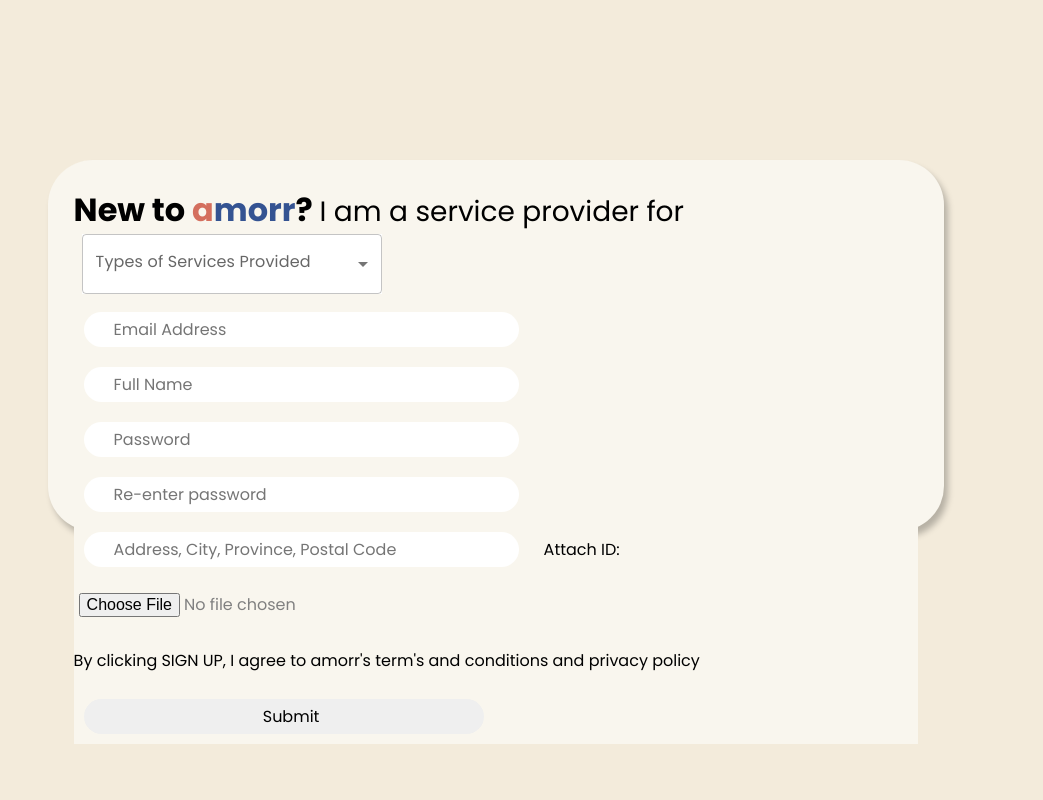
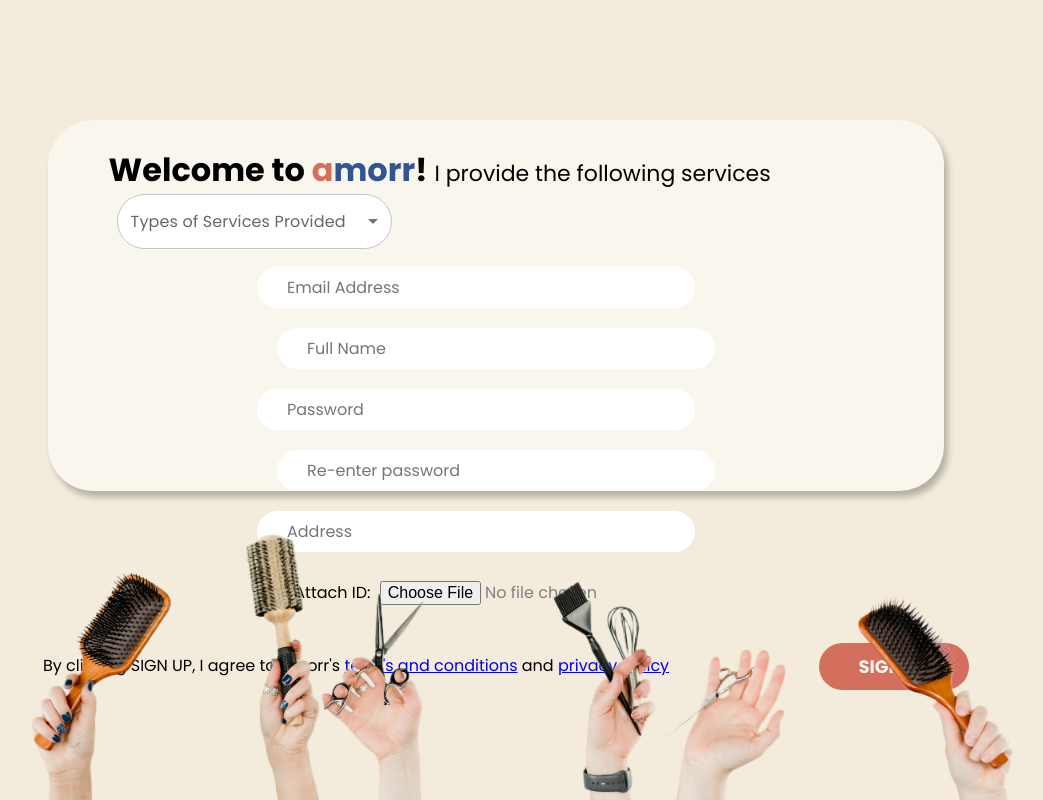
Before and after one commit to serhatgktp/amorr, a React (Create React App) app in the folder frontend/: page / in a window 1280 px wide. Shown: the whole page, without its empty margins (144-1187 px from the left). Built offline with nearby package versions, Linux system fonts and the light colour scheme.

Commit message:
centered everything and aligned multi selector

```diff
--- a/frontend/package.json
+++ b/frontend/package.json
@@ -6,6 +6,7 @@
   "dependencies": {
     "@emotion/react": "^11.9.0",
     "@emotion/styled": "^11.8.1",
+    "@material-ui/styles": "^4.11.5",
     "@mui/icons-material": "^5.8.2",
     "@mui/material": "^5.8.2",
     "@mui/styles": "^5.8.0",
--- a/frontend/src/components/service_provider_registration/service_provider_registration.jsx
+++ b/frontend/src/components/service_provider_registration/service_provider_registration.jsx
@@ -9,6 +9,8 @@ import FormControl from '@mui/material/FormControl';
 import ListItemText from '@mui/material/ListItemText';
 import Select from '@mui/material/Select';
 import Checkbox from '@mui/material/Checkbox';
+import { MuiThemeProvider, createTheme } from '@mui/material/styles';
+import { red } from '@mui/material/colors';
 
 const ITEM_HEIGHT = 45;
 const ITEM_PADDING_TOP = 8;
@@ -45,15 +47,15 @@ const ServiceProviderRegistration = () => {
       );
     };
 
+    return(
+        <body>
 
-
-    return(
-        <main className="registration">
+        <div className="registration">
           <form>
-                <div><span className="newTo">New to <font color="#d46f5e">a</font><font color="#345392">morr</font>? </span>
-                <span>I am a service provider for</span>
+              <div className="heading"><span className="newTo">Welcome to <font color="#d46f5e">a</font><font color="#345392">morr</font>! </span>
+                <span className="provide">I provide the following services</span>
                 <span className="selector">
-                    <FormControl sx={{ m: 1, width: 300, backgroundColor: 'white', marginTop: 0}}>
+                    <FormControl sx={{ m: 1, width: 275, backgroundColor: 'white', marginTop: 0, borderRadius: 10, pt: 0}}>
                         <InputLabel id="services-checkbox-label"><font family='Poppins'>Types of Services Provided</font></InputLabel>
                         <Select
                         labelId="services-checkbox-label"
@@ -63,12 +65,12 @@ const ServiceProviderRegistration = () => {
                         onChange={handleChange}
 
                         // temporary workaround weird bug where dropdown label is not spaced properly
-                        input={<OutlinedInput label="ListServices"/>}
+                        input={<OutlinedInput sx={{borderRadius: 10, pt: 0, height:55}} label="ListServices"/>}
                         renderValue={(selected) => selected.join(', ')}
                         MenuProps={MenuProps}
                         >
                         {services.map((service) => (
-                            <MenuItem key={service} value={service}>
+                            <MenuItem style= {{fontFamily:'poppins'}} key={service} value={service}>
                             <Checkbox checked={serviceType.indexOf(service) > -1} />
                             <ListItemText primary={service} />
                             </MenuItem>
@@ -78,17 +80,19 @@ const ServiceProviderRegistration = () => {
                 </span>
               </div>
               <div className="inputs">
-                    <label></label><input type="text" placeholder="Email Address" />
-                    <label><input type="text" placeholder="Full Name" /></label><br />
-                    <label><input type="password" placeholder="Password" /></label>
+                  <label></label><input type="text" placeholder="Email Address" className='left'/>
+                  <label><input type="text" placeholder="Full Name"/></label><br />
+                  <label><input type="password" placeholder="Password" className="left"/></label>
                   <label><input type="password" placeholder="Re-enter password" /></label><br />
-                    <label><input className="Address" type="text" placeholder="Address, City, Province, Postal Code" /></label>
+                  <label><input type="text" placeholder="Address" className="left"/></label>
                   <label className="idLabel">Attach ID: <input className="id" type="file" id="myFile" name="filename" /></label>
-                    <p>By clicking SIGN UP, I agree to amorr's <a>term's and conditions</a> and <a>privacy policy</a></p>
+                  <p className='terms'>By clicking SIGN UP, I agree to amorr's <a href='#'>term's and conditions</a> and <a href='#'>privacy policy</a></p>
+                  <input className="submit" type="submit" value="SIGN UP" />
               </div>
-                <input className="submit" type="submit" value="Submit" />
           </form>
-        </main>
+        </div>
+        <div className='tools'></div>
+        </body>
     );
 }
 
--- a/frontend/src/components/service_provider_registration/styles.css
+++ b/frontend/src/components/service_provider_registration/styles.css
@@ -1,5 +1,5 @@
 *{
-    font-family: 'Poppins', sans-serif;
+    font-family: 'Poppins';
 }
 
 span{
@@ -14,50 +14,101 @@ input{
     border: none;
     margin: 10px;
     outline: none;
-    padding: 5px;
+    padding: 8px;
     padding-left: 30px;
     width: 400px;
 }
 
+.heading{
+    margin-left: 35px;
+}
 .newTo{
     font-weight: bold;
     font-size: 32px;
 }
 
-form{
-    background-color: #F9F6EE;
-}
-
-.selector{
-    font-family: 'Poppins', sans-serif;
-}
-
-.submit{
-    padding-left: 20px;
-}
-
 .registration{
     padding: 2%;
-    position: absolute;
+    position: fixed;
+    display: block;
     margin: auto;
     height: 40%;
     left: 15%;
     right: 15%;
-    top: 20%;
+    top: 15%;
 
     background: #F9F6EE;
     box-shadow: 4px 6px 6px rgba(0, 0, 0, 0.25);
     border-radius: 45px;
 }
 
+.tools{
+    display: block;
+    position: fixed;
+    bottom: -48px;
+    width: 100%;
+    height: 60%;
+
+    background-image: url("../../assets/transparent-background-tools-cropped.png"); /* The image used */
+    background-repeat: no-repeat; /* Do not repeat the image */
+    background-position: center;
+    background-size: contain;
+}
+
+span{
+    font-weight: medium;
+    font-size:28px;
+}
+
 .id{
     font-size: 16px;
     margin-left: -25px;
-    margin-right: 0px;
+    margin-right: -70px;
     color: #808080;
 }
 
 .idLabel{
-    margin-right: 0px;
-    margin-left: 15px
+    margin-left: 20px;
 }
+
+.inputs{
+    text-align: center;
+    display: flex;
+    flex-wrap: wrap;
+    flex-direction: row;
+    justify-content: center;
+}
+
+.left{
+    margin-right: 50px;
+}
+
+#address{
+    margin-left: -5px
+}
+
+.terms{
+    margin-left: -170px;
+    margin-top: 30px;
+}
+
+.submit{
+    padding: 10px;
+    width: 150px;
+    font-weight: 900;
+    font-size: 18px;
+    color: #F9F6EE;
+    background-color: #D46F5E;
+    margin-top: 20px;
+    margin-left: 150px;
+    margin-right: -190px;
+}
+
+.selector{
+
+}
+
+.provide{
+    font-size: 22px;
+    font-weight: medium;
+}
```
Also changed, not shown: frontend/src/components/service_provider_registration/styles.js (deleted, +0 -8 lines), frontend/src/assets/transparent-background-tools-cropped.png (added), 1 other file (tests, documents, lock files or other folders). Lines whose indentation alone changed are shown as unchanged.
